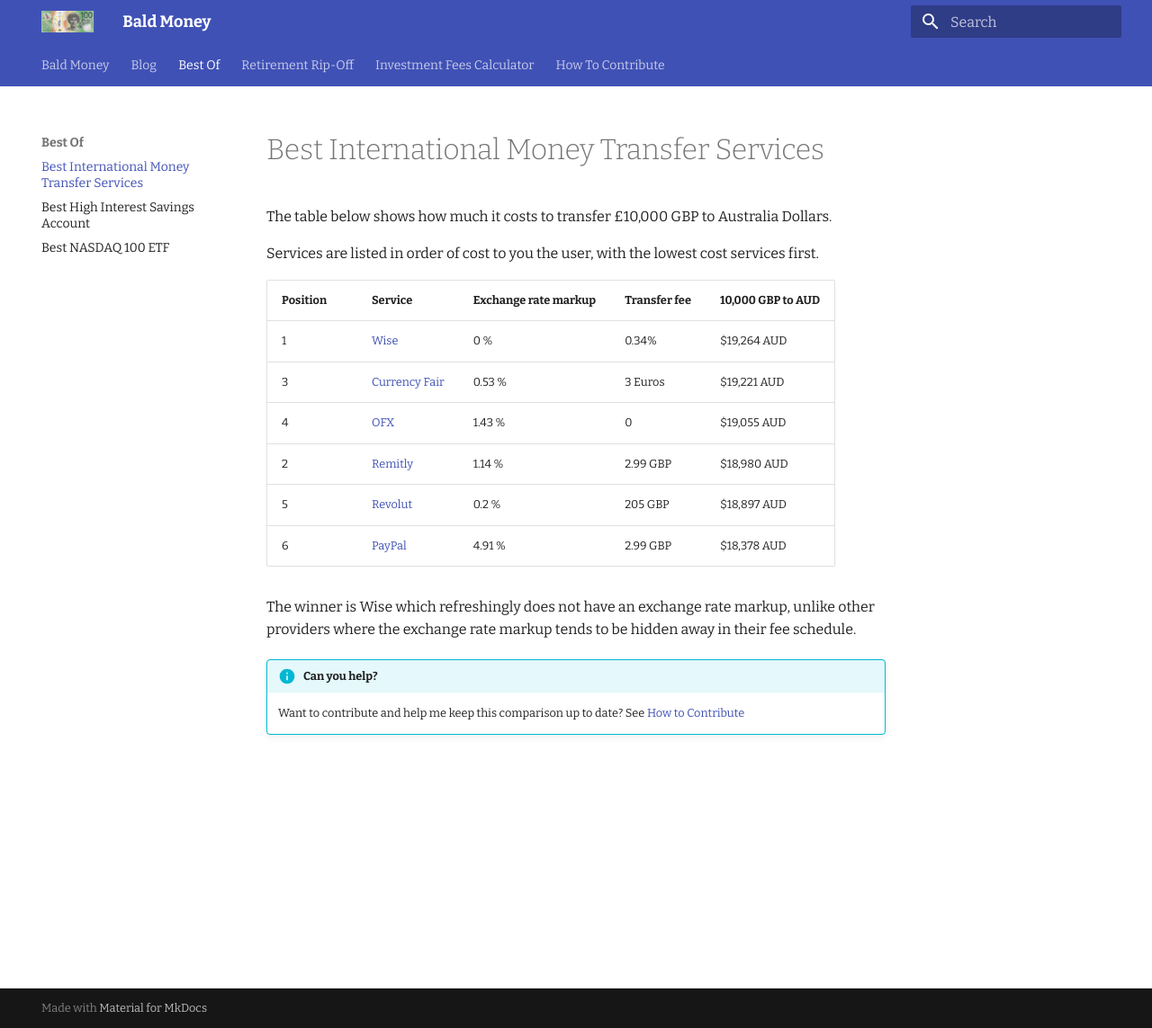
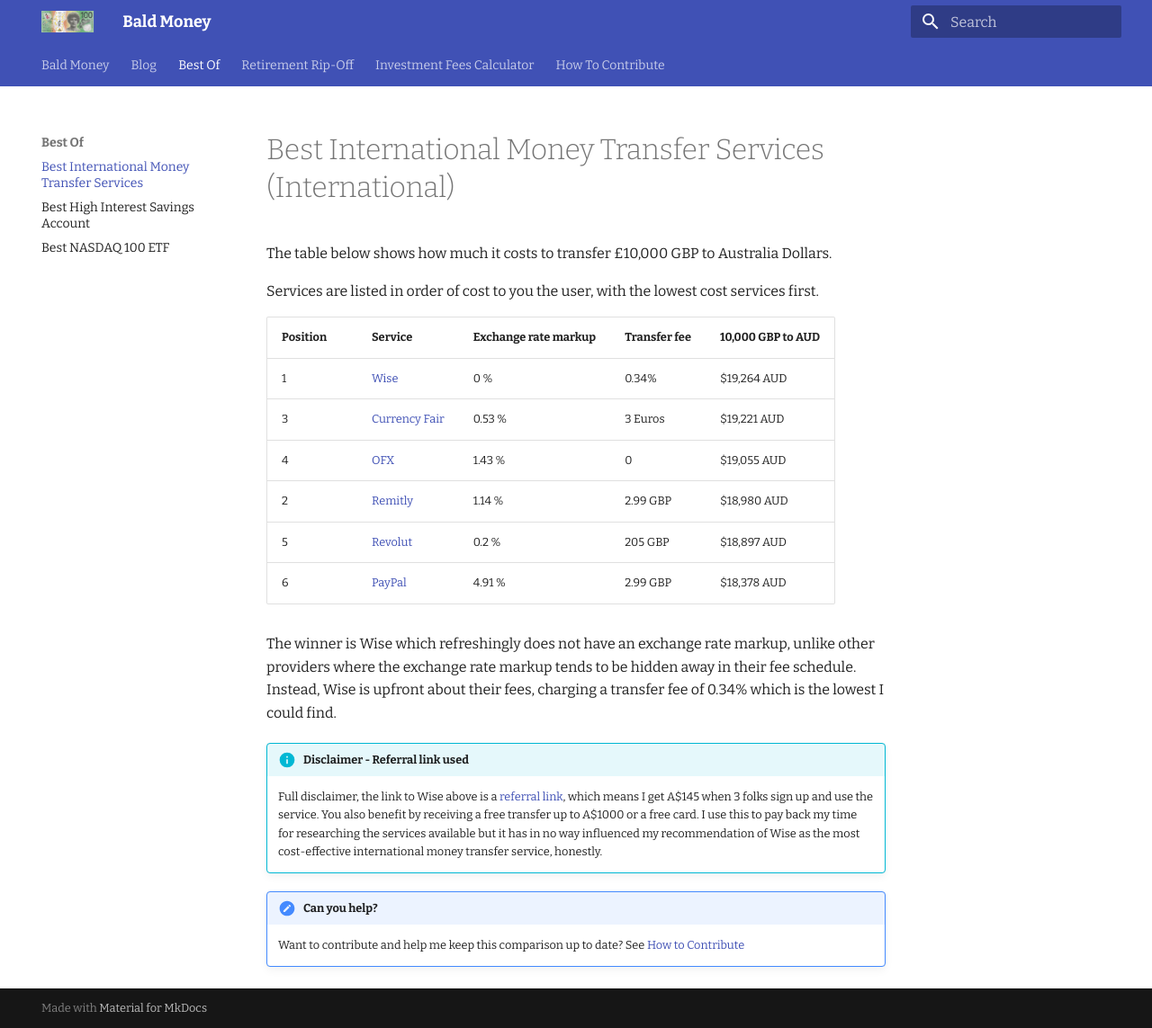
Before and after one commit to peterbarber/baldmoney.github.io, an MkDocs documentation site: the page built from docs/best-of/best-forex.md, in a window 1280 px wide and 1143 px high. Shown: the whole window at 90% size. Built offline with MkDocs 1.6.1 and Material for MkDocs 9.7.7, drawn with Linux system fonts in a browser that asks for light colours.

Commit message:
added referral link to wise.com. tidied mortgage freedom post

```diff
--- a/docs/best-of/best-forex.md
+++ b/docs/best-of/best-forex.md
@@ -3,24 +3,32 @@
 date: 2024-06-10
 ---
 
-# Best International Money Transfer Services
+# Best International Money Transfer Services (International)
 
 The table below shows how much it costs to transfer £10,000 GBP to Australia Dollars.
 
 Services are listed in order of cost to you the user, with the lowest cost services first.
 
-| Position | Service                                       | Exchange rate markup | Transfer fee | 10,000 GBP to AUD |
-|----------|-----------------------------------------------|----------------------|--------------|-------------------|
-| 1        | [Wise](http://wise.com)                       | 0 %                  | 0.34%        | $19,264 AUD       |
+| Position | Service                        | Exchange rate markup | Transfer fee | 10,000 GBP to AUD |
+|----------|--------------------------------|----------------------|--------------|-------------------|
+| 1        | [Wise](https://wise.com/invite/dic/peterb8006)                       | 0 %                  | 0.34%        | $19,264 AUD       |
 | 3        | [Currency Fair](https://www.currencyfair.com) | 0.53 %               | 3 Euros      | $19,221 AUD       |
-| 4        | [OFX](https://www.ofx.com)                    | 1.43 %               | 0            | $19,055 AUD       |
-| 2        | [Remitly](https://www.remitly.com/)           | 1.14 %               | 2.99 GBP     | $18,980 AUD       |
-| 5        | [Revolut](https://www.revolut.com/)           | 0.2 %                | 205 GBP      | $18,897 AUD       |
-| 6        | [PayPal](https://www.paypal.com/)             | 4.91 %               | 2.99 GBP     | $18,378 AUD       |
+| 4        | [OFX](https://www.ofx.com)     | 1.43 %               | 0            | $19,055 AUD       |
+| 2        | [Remitly](https://www.remitly.com/) | 1.14 %               | 2.99 GBP     | $18,980 AUD       |
+| 5        | [Revolut](https://www.revolut.com/) | 0.2 %                | 205 GBP      | $18,897 AUD       |
+| 6        | [PayPal](https://www.paypal.com/) | 4.91 %               | 2.99 GBP     | $18,378 AUD       |
 
 The winner is Wise which refreshingly does not have an exchange rate markup, unlike other providers where the
-exchange rate markup tends to be hidden away in their fee schedule.
+exchange rate markup tends to be hidden away in their fee schedule. Instead, Wise is upfront about their fees,
+charging a transfer fee of 0.34% which is the lowest I could find.
 
-!!! Info "Can you help?"
+!!! Info "Disclaimer - Referral link used"
+
+    Full disclaimer, the link to Wise above is a [referral link](https://wise.com/campaign/universal-invite), which means I get A$145 when 3 folks sign up and use the
+    service. You also benefit by receiving a free transfer up to A$1000 or a free card. I use this to pay back my time
+    for researching the services available but it has in no way influenced my recommendation of Wise as the most cost-effective
+    international money transfer service, honestly.
+
+!!! Note "Can you help?"
 
     Want to contribute and help me keep this comparison up to date? See [How to Contribute](/contribute.md)
```
Also changed, not shown: docs/best-of/best-nasdaq100-etf.md (+1 -1 lines), docs/best-of/savings-account.md (+1 -1 lines), docs/blog/posts/post/2023/12/mortgage-freedom-four-years-early/index.md (deleted, +0 -57 lines), docs/blog/posts/post/2024/10/mortgage-freedom-four-years-early/index.md (added, +47 -0 lines).
